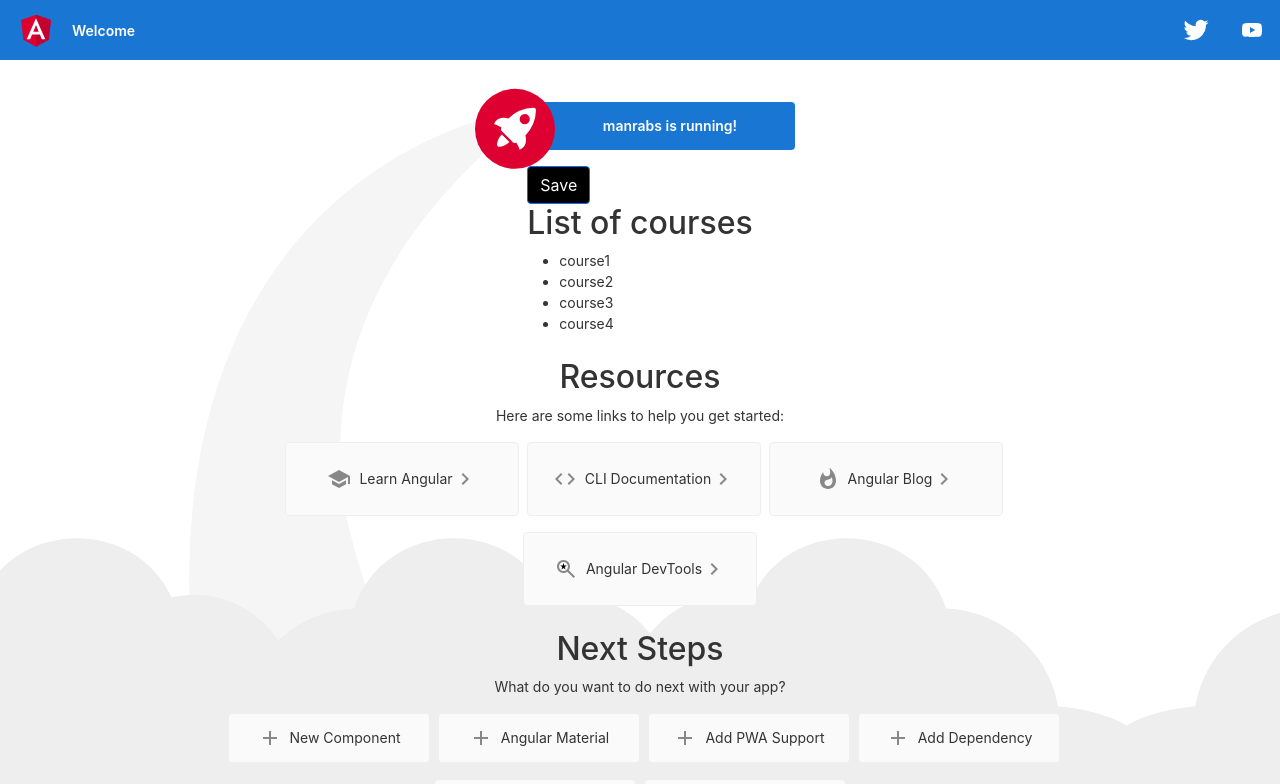
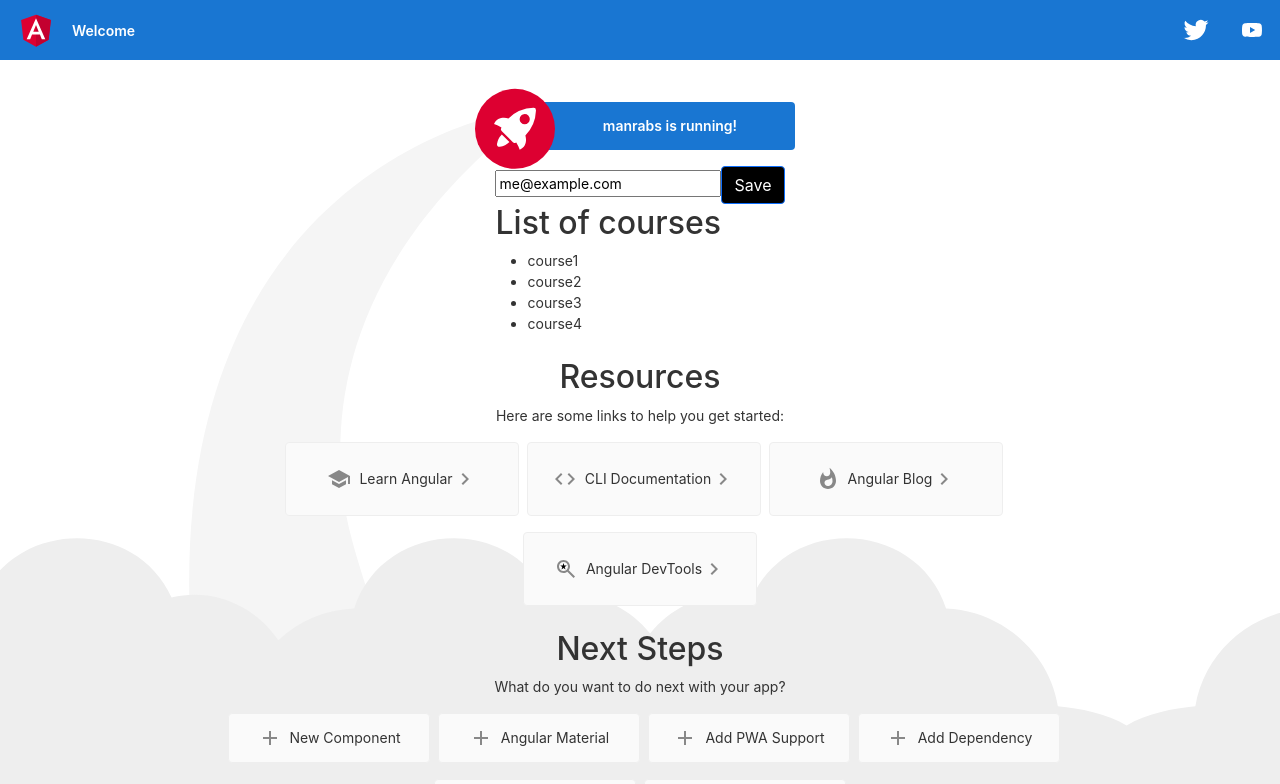
Before and after one commit to manrabs/AngularDev, an Angular app: page / in a window 1280 px wide. Shown: the top 784 px of the page. Built offline with nearby package versions, Linux system fonts and the light colour scheme.

Commit message:
whole lotta binding (property, event, template, and two-way)

```diff
--- a/src/app/app.module.ts
+++ b/src/app/app.module.ts
@@ -6,6 +6,7 @@
 import { AppComponent } from './app.component';
 import { CoursesComponent } from './courses.component';
 import { CourseComponent } from './course/course.component';
+import { FormsModule } from '@angular/forms';
 
 @NgModule({
   declarations: [
@@ -15,7 +16,8 @@
   ],
   imports: [
     BrowserModule,
-    AppRoutingModule
+    AppRoutingModule,
+    FormsModule
   ],
   providers: [
     CoursesService
--- a/src/app/courses.component.ts
+++ b/src/app/courses.component.ts
@@ -4,6 +4,7 @@
 @Component({
     selector: 'courses',
     template: `
+        <input [(ngModel)]="email" (keyup.enter)="onKeyUp()" />
         <button [style.backgroundColor]="isActive ? 'blue': 'black'"class="btn btn-primary" [class.active]="isActive" (click)="onSave($event)">Save</button>
         <h2>{{ title }}</h2>
         <ul>
@@ -17,12 +18,18 @@
     title = "List of courses";
     courses;
     isActive = false;
+    email = "me@example.com";
+
+    onKeyUp(){
+        console.log(this.email);
+    }
+
+    onSave(event: any){
+        console.log("<-- number of times button was clicked");
+    }
 
     constructor(service: CoursesService){
         this.courses = service.getCourses();
     }
 
-    onSave(event: any){
-        console.log("Button was clicked ");
-    }
 }
```
